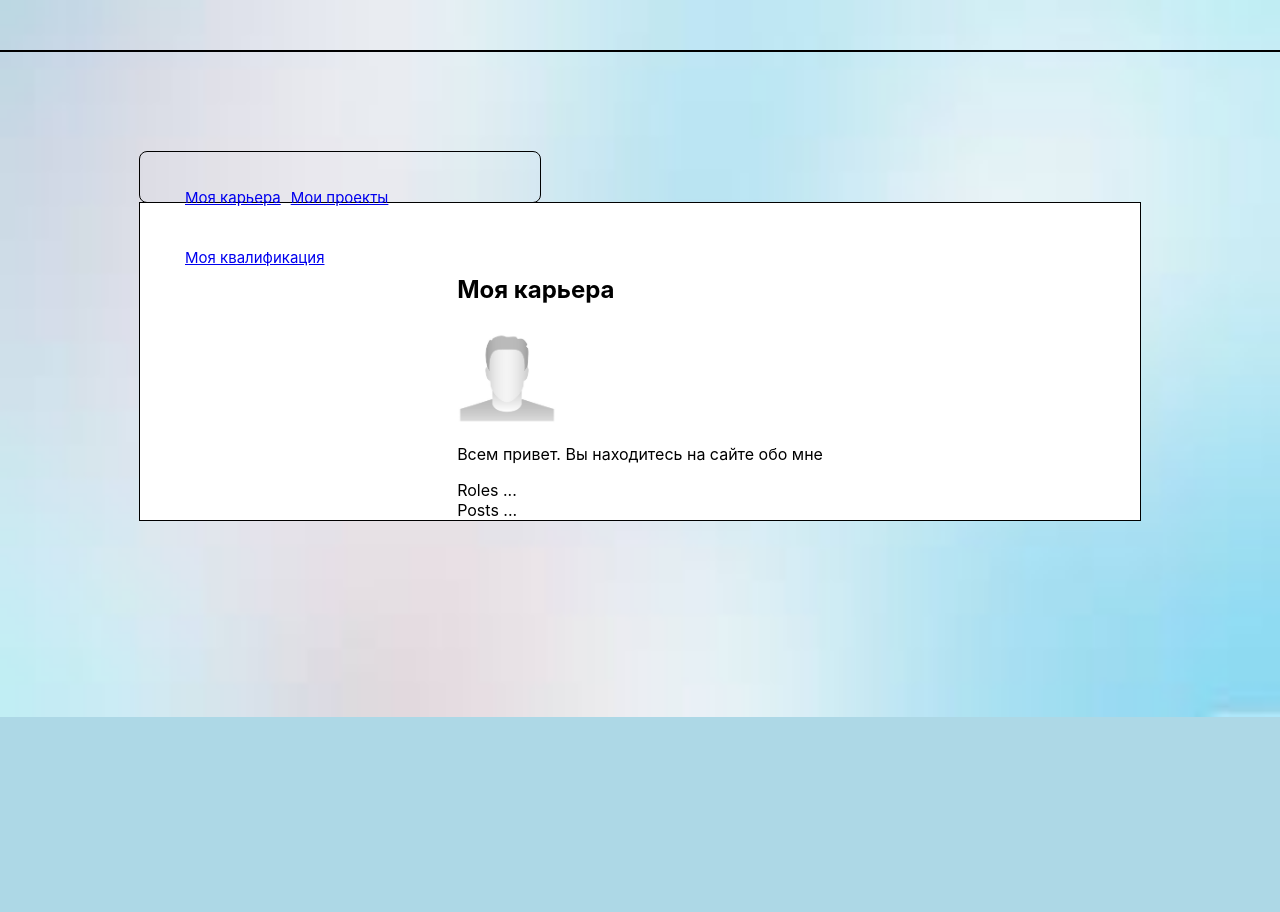
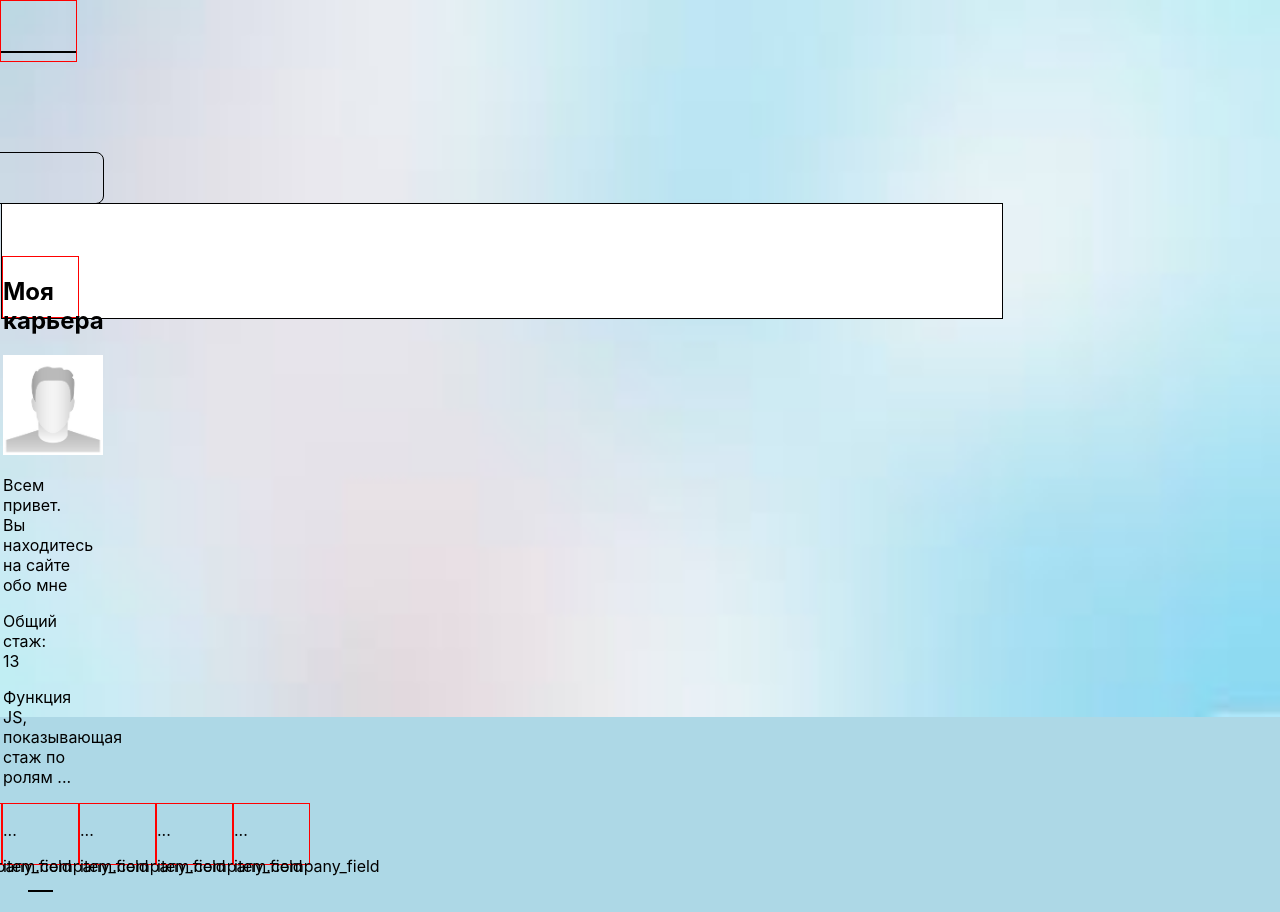
Before and after one commit to RomanBGR24/site, a React (Create React App) app: page / in a window 1280 px wide. Before the commit the page ends 800 px from the top, so only its background shows below. Built offline with nearby package versions, Linux system fonts and the light colour scheme.

Commit message:
career. posts init

```diff
--- a/src/App.css
+++ b/src/App.css
@@ -4,9 +4,10 @@ header {
     border-bottom: solid 2px black;
 }
 .m {
-    display: flex;
-    flex-direction: column;
-    align-items: center;
+  /*  display: flex;
+  //  flex-direction: column;
+  //  align-items: center;
+  */
     width: 1000px;
     border: solid 1px;
     background-color: white;
--- /dev/null
+++ b/src/components/postitems/postitems.css
@@ -0,0 +1,5 @@
+.wrapper{
+    width: 75px;
+    height: 60px;
+    border: solid 1px red;
+}
--- /dev/null
+++ b/src/components/postitems/postitems.js
@@ -0,0 +1,11 @@
+import React from 'react';
+import './postitems.css';
+
+
+export default function PostItems(item) {
+    return (
+          <div className='wrapper'>
+              <p>{item.name}</p> ... <p>item.company_field</p> <br />
+          </div>
+  );
+  }
--- /dev/null
+++ b/src/components/posts/posts.css
@@ -0,0 +1,10 @@
+.postDetail{
+    width: auto;
+    margin: 25px;
+    border: solid 1px;
+}
+
+.posts{
+    display: flex;
+    justify-content: center;
+}
--- a/src/components/posts/posts.js
+++ b/src/components/posts/posts.js
@@ -1,7 +1,65 @@
 import React from 'react';
+import PostItems from '../postitems/postitems';
+import './posts.css';
+
+let postElements = [
+    {
+        'id':1,
+        'year':2008,
+        'name':'Программист IBM Lotus Notes',
+        'company_field': 'Разработка ПО для банков',
+    },
+    {
+        'id':2,
+        'year':2009,
+        'name':'Программист C#',
+        'company_field': 'Государственное учреждение',
+    },
+    {
+        'id':3,
+        'year':2010,
+        'name':'Системный инженер',
+        'company_field': 'Аутсорсинг',
+    },
+    {
+        'id':4,
+        'year':2012,
+        'name':'ИТ менеджер',
+        'company_field': 'Дистрибьютор высокотехнологического оборудования',
+    },
+    {
+        'id':5,
+        'year':2015,
+        'name':'Руководитель ИТ инфраструктуры',
+        'company_field': 'Оптовая торговая компания',
+    },
+    {
+        'id':6,
+        'year':2016,
+        'name':'CIO',
+        'company_field': 'Частное образовательное учреждение',
+    },
+    {
+        'id':7,
+        'year':2019,
+        'name':'Архитектор ИТ проектов',
+        'company_field': 'Интегратор',
+    },
+
+];
 
 export default function Posts() {
   return (
-        <div className='postsWrapper'> Posts ...</div>
+        <div className='postsWrapper'>
+            <div className = 'posts'>
+                {postElements.map((item,index) =>
+                    <div key={postElements[index].id}><PostItems item={postElements[index]}/> </div> )}
+
+            </div>
+
+            <div className = 'postDetail'>
+
+            </div>
+        </div>
 );
 }
--- a/src/components/roles/roles.js
+++ b/src/components/roles/roles.js
@@ -1,7 +1,17 @@
 import React from 'react';
 
 export default function Roles() {
+  let totalYearsNum = 13;
   return (
-        <div className='roleYearsWrapper'> Roles ...</div>
+        <div className = 'rolesWrapper'>
+          <div className = 'rolesTotalYears'>
+            <div className = 'rolesTotalYearsText'>Общий стаж:</div>
+            <div className = 'rolesTotalYearsNum'>{totalYearsNum}</div>
+          </div>
+
+          <div className = 'rolesByRole'>
+            <p>Функция JS, показывающая стаж по ролям ... </p>
+          </div>
+        </div>
 );
 }
```
